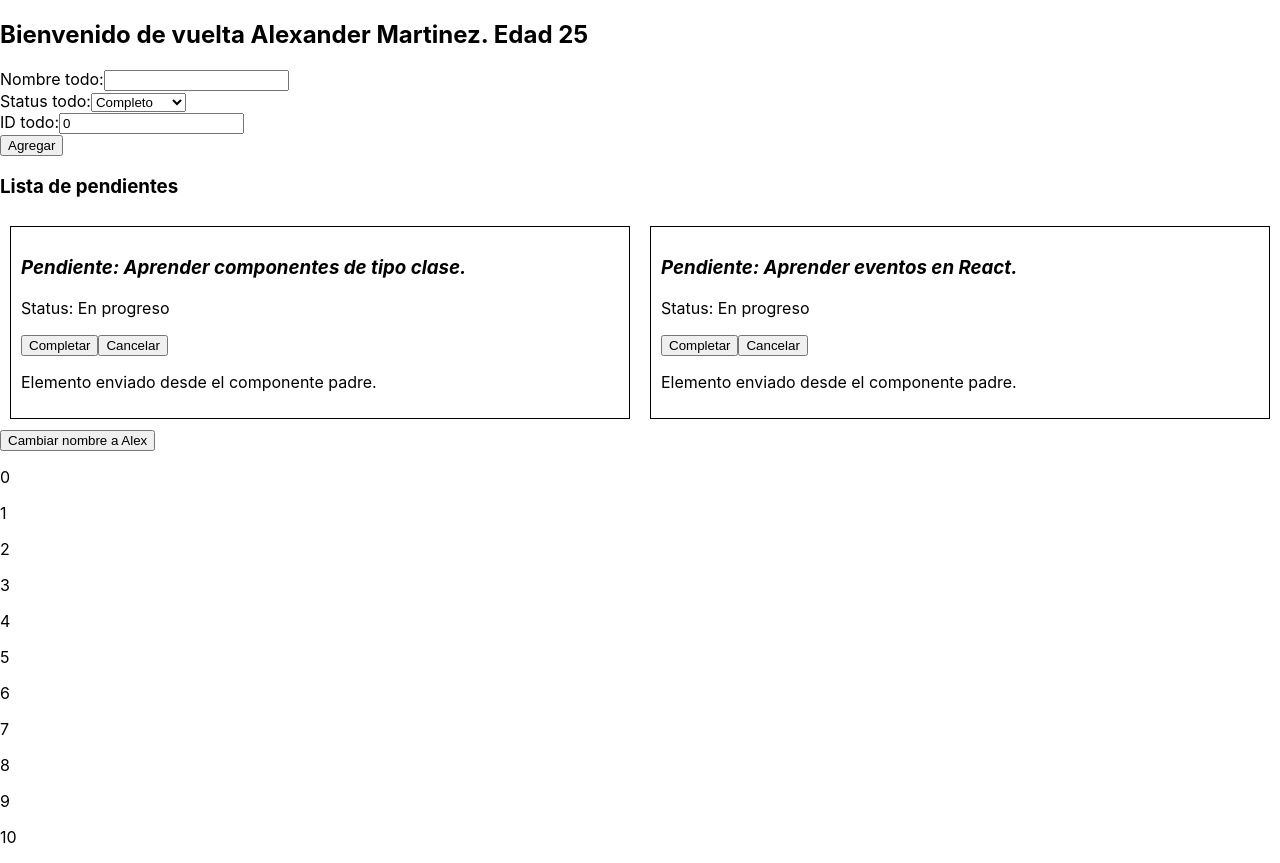
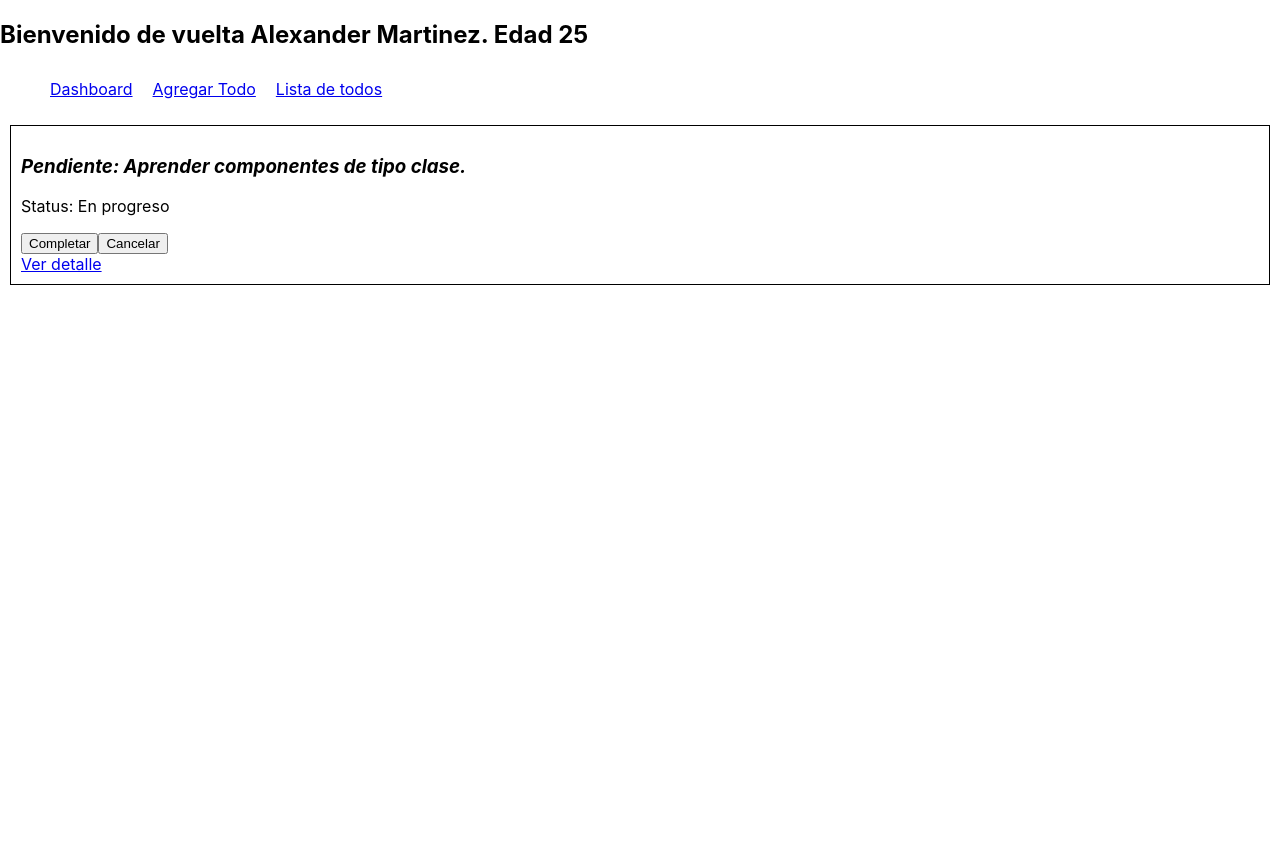
Before and after one commit to Alfredo08/todos-app-hooks, a React (Create React App) app: page /todo/123 in a window 1280 px wide. After the commit the page ends 800 px from the top, so only its background shows below. Built offline with nearby package versions, Linux system fonts and the light colour scheme.

Commit message:
Integrando rutas

```diff
--- a/package.json
+++ b/package.json
@@ -8,6 +8,7 @@
     "@testing-library/user-event": "^13.5.0",
     "react": "^17.0.2",
     "react-dom": "^17.0.2",
+    "react-router-dom": "^5.3.0",
     "react-scripts": "5.0.0",
     "web-vitals": "^2.1.4"
   },
--- a/src/App.css
+++ b/src/App.css
@@ -41,3 +41,13 @@
   display: flex;
   flex-direction: row;
 }
+
+.navegacion{
+  display: flex;
+  flex-direction: row;
+  list-style: none;
+}
+
+.opcion{
+  margin: 10px;
+}
--- a/src/App.js
+++ b/src/App.js
@@ -1,6 +1,9 @@
 import {useState} from 'react';
 import './App.css';
-import Todo from './Componentes/Todo/Todo';
+import ListaTodos from './Componentes/ListaTodos/ListaTodos';
+import FormularioTodo from './Componentes/FormularioTodo/FormularioTodo';
+import {BrowserRouter, Link, Route, Switch} from 'react-router-dom';
+import DetalleTodo from './Componentes/DetalleTodo/DetalleTodo';
 
 function App() {
   const todosIniciales = [{
@@ -36,12 +39,6 @@ function App() {
     setTodos( (todosPrev) => todosActualizados );
   }
 
-  const cambiarDatos = () => {
-    setNombre( (nombrePrev) => "Alex" );
-    setApellido( (apellidoPrev) => "Garcia" );
-    setEdad( (edadPrevia) => edadPrevia + 1 );
-  }
-
   const agregarNuevoTodo = (event) => {
     event.preventDefault();
 
@@ -56,86 +53,40 @@ function App() {
     });
   }
 
-  const mensajeAlex = () => {
-    return(
-      <p>
-        Alex ya no tiene 25 años
-      </p>
-    )
-  }
+  return (
+    <BrowserRouter>
+        <h2>
+          Bienvenido de vuelta {nombre} {apellido}. Edad {edad}
+        </h2>
+        <ul className="navegacion">
+          <li className="opcion">
+            <Link to="/"> Dashboard </Link>
+          </li>
+          <li className="opcion">
+            <Link to="/todo/nuevo"> Agregar Todo </Link>
+          </li>
+          <li className="opcion">
+            <Link to="/todos"> Lista de todos </Link>
+          </li>
+        </ul>
 
-  let numeros = [];
+        <Switch>
+          <Route path="/todo/nuevo"
+               render={ (routeProps) => <FormularioTodo agregarNuevoTodo={agregarNuevoTodo}
+                                              nuevoTodo={nuevoTodo}
+                                              actualizaCampoNuevoTodo={actualizaCampoNuevoTodo}
+                                              {...routeProps}/>} />
+          <Route path="/todos" render={ (routeProps) => <ListaTodos todos={todos}
+                                                          actualizarTodo={actualizarTodo}
+                                                          {...routeProps}/>} />
+          <Route path="/todo/:identificador" render={ (routeProps) => <DetalleTodo {...routeProps} todos={todos} />} />
+        </Switch>
 
-  for( let i = 0; i <= 10; i ++ ){
-    numeros.push( <p key={"numero_" + i}> {i} </p> )
-  }
 
-  if( edad === 25 ){
-    return (
-      <div>
-          <h2>
-            Bienvenido de vuelta {nombre} {apellido}. Edad {edad}
-          </h2>
-          <form onSubmit={agregarNuevoTodo}>
-            <div>
-              <label htmlFor="nombreTodo">
-                Nombre todo:
-              </label>
-              <input type="text" id="nombreTodo"
-                    value={nuevoTodo.nombre}
-                    onChange={(event) => actualizaCampoNuevoTodo('nombre', event.target.value)}/>
-            </div>
-            <div>
-              <label htmlFor="statusTodo">
-                Status todo:
-              </label>
-              <select  id="statusTodo"
-                      onChange={(event) => actualizaCampoNuevoTodo('status', event.target.value)}>
-                <option value="Completo"> Completo </option>
-                <option value="En progreso"> En progreso </option>
-                <option value="Cancelado"> Cancelado </option>
-              </select>
-            </div>
-            <div>
-              <label htmlFor="idTodo">
-                ID todo:
-              </label>
-              <input type="number" id="idTodo"
-                    value={nuevoTodo.id}
-                    onChange={(event) => actualizaCampoNuevoTodo('id', event.target.value)} />
-            </div>
-            <button type="submit">
-              Agregar
-            </button>
-          </form>
-          <h3>
-            Lista de pendientes
-          </h3>
-          <div className="lista_todos">
-            {
-              todos.map( (todo, indice) => {
-                return (
-                  <Todo todo={todo} actualizarTodo={actualizarTodo} key={'todo_' + indice}>
-                    <p> Elemento enviado desde el componente padre. </p>
-                  </Todo>
-                );
-              })
-            }
-          </div>
-          <button onClick={() => cambiarDatos()} >
-            Cambiar nombre a Alex
-          </button>
-          {numeros}
-      </div>
-    );
-  }
-  else{
-    return(
-      <div>
-        { (edad > 25) ? mensajeAlex() : "" }
-      </div>
-    )
-  }
+    </BrowserRouter>
+  );
+
+
 }
 
 export default App;
--- /dev/null
+++ b/src/Componentes/DetalleTodo/DetalleTodo.js
@@ -0,0 +1,16 @@
+import Todo
+ from "../Todo/Todo";
+function DetalleTodo( props ){
+
+    const todoSeleccionado = props.todos.find( (todo, indice) => todo.id === Number(props.match.params.identificador) );
+
+    return(
+        <div>
+            {
+                (todoSeleccionado) ? <Todo todo={todoSeleccionado} /> : <div> Todo no encontrado </div>
+            }
+        </div>
+    );
+}
+
+export default DetalleTodo;
--- /dev/null
+++ b/src/Componentes/FormularioTodo/FormularioTodo.js
@@ -0,0 +1,40 @@
+
+function FormularioTodo( props ){
+    console.log( props );
+    return(
+        <form onSubmit={props.agregarNuevoTodo}>
+            <div>
+              <label htmlFor="nombreTodo">
+                Nombre todo:
+              </label>
+              <input type="text" id="nombreTodo"
+                    value={props.nuevoTodo.nombre}
+                    onChange={(event) => props.actualizaCampoNuevoTodo('nombre', event.target.value)}/>
+            </div>
+            <div>
+              <label htmlFor="statusTodo">
+                Status todo:
+              </label>
+              <select  id="statusTodo"
+                      onChange={(event) => props.actualizaCampoNuevoTodo('status', event.target.value)}>
+                <option value="Completo"> Completo </option>
+                <option value="En progreso"> En progreso </option>
+                <option value="Cancelado"> Cancelado </option>
+              </select>
+            </div>
+            <div>
+              <label htmlFor="idTodo">
+                ID todo:
+              </label>
+              <input type="number" id="idTodo"
+                    value={props.nuevoTodo.id}
+                    onChange={(event) => props.actualizaCampoNuevoTodo('id', Number(event.target.value))} />
+            </div>
+            <button type="submit">
+              Agregar
+            </button>
+        </form>
+    )
+}
+
+export default FormularioTodo;
--- /dev/null
+++ b/src/Componentes/ListaTodos/ListaTodos.js
@@ -0,0 +1,22 @@
+import Todo from "../Todo/Todo";
+
+function ListaTodos( props ){
+    return(
+        <div>
+            <h3>
+                Lista de pendientes
+            </h3>
+            <div className="lista_todos">
+            {
+                props.todos.map( (todo, indice) => {
+                    return (
+                    <Todo todo={todo} actualizarTodo={props.actualizarTodo} key={'todo_' + indice} />
+                    );
+                })
+            }
+            </div>
+        </div>
+    )
+}
+
+export default ListaTodos;
--- a/src/Componentes/Todo/Todo.js
+++ b/src/Componentes/Todo/Todo.js
@@ -1,4 +1,5 @@
 import './Todo.css';
+import {Link} from 'react-router-dom';
 
 function Todo( props ){
     console.log( props );
@@ -32,8 +33,8 @@ function Todo( props ){
                 }
 
             </div>
+            <Link to={'/todo/' + props.todo.id}> Ver detalle </Link>
 
-            {props.children}
         </div>
     );
 }
```
Also changed, not shown: 1 other file (tests, documents, lock files or other folders).
